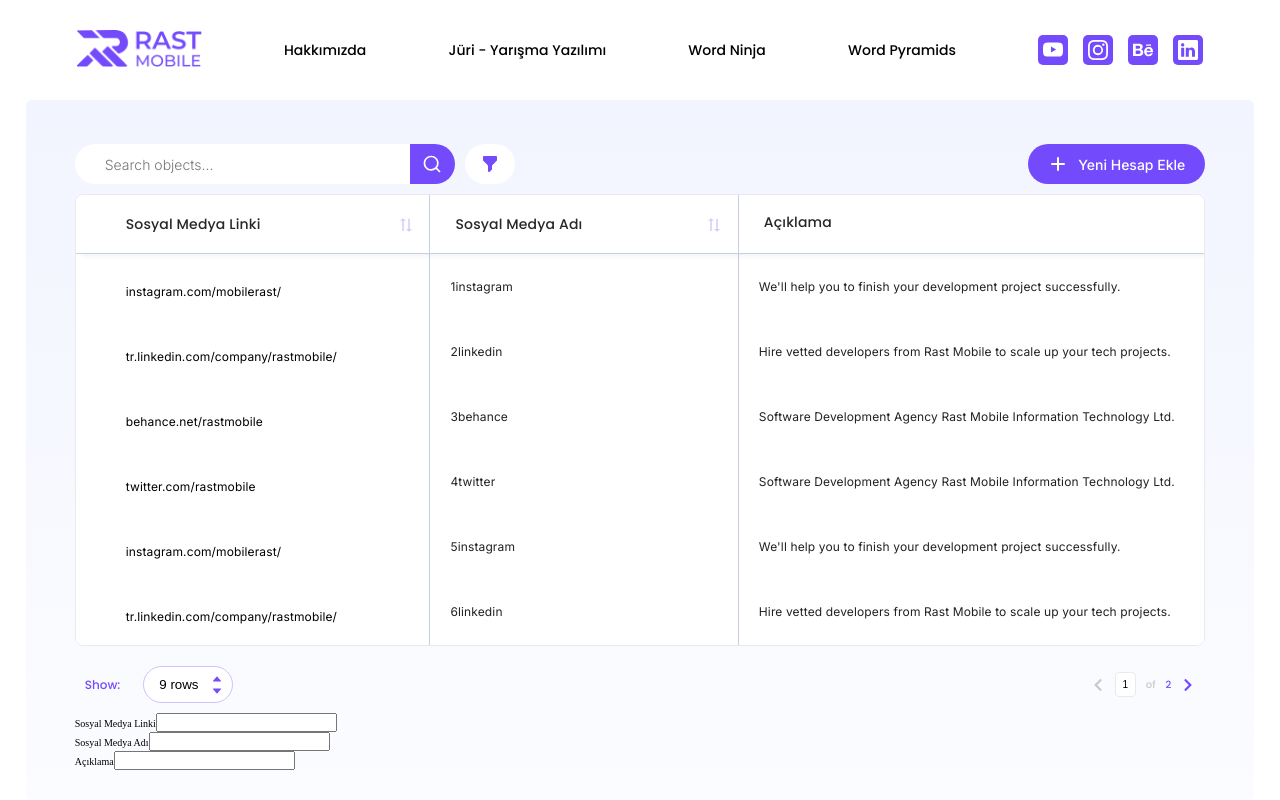
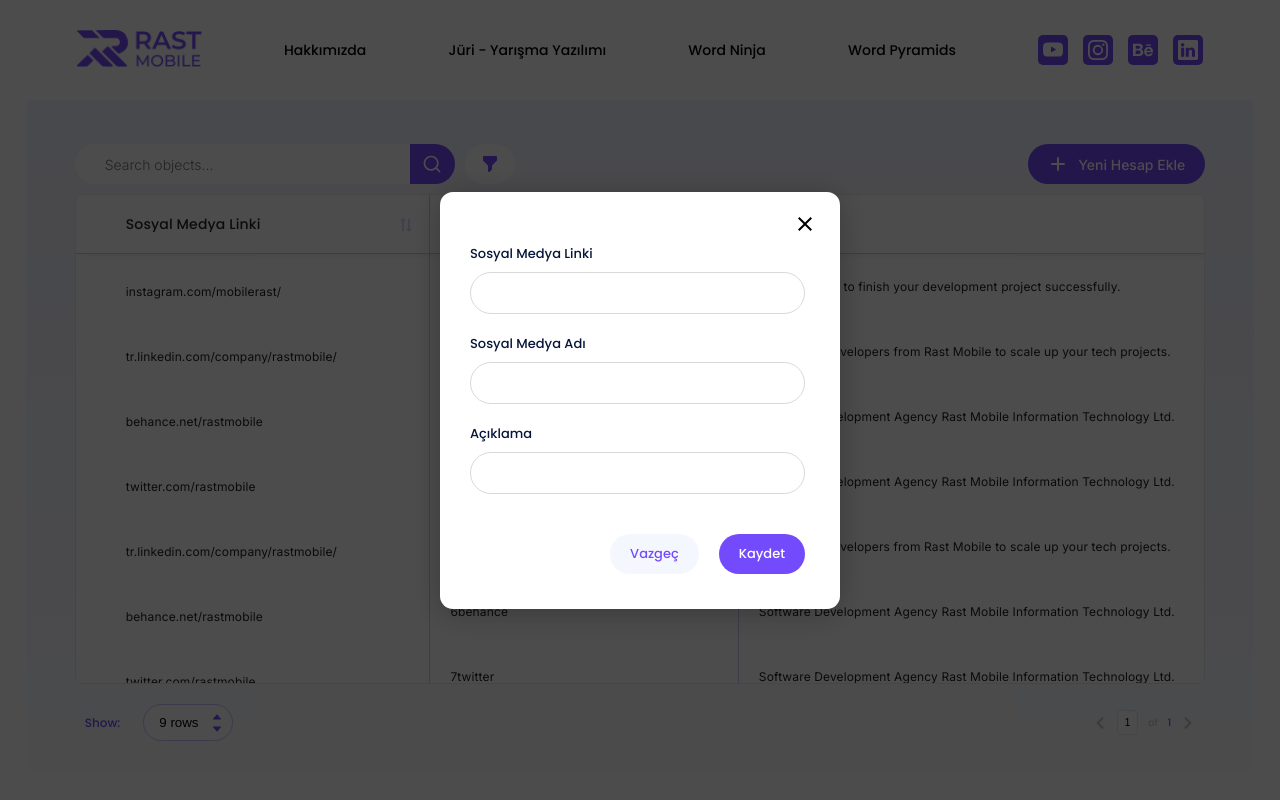
Before and after one commit to abdullah-turgut/rast-mobile, a React (Vite) app: page / in a window 1280 px wide. Both pictures are taken after a click on the button "Yeni Hesap Ekle". Built offline with nearby package versions, Linux system fonts and the light colour scheme.

Commit message:
newEntry modal finished and localstorage added

```diff
--- a/src/App.jsx
+++ b/src/App.jsx
@@ -1,5 +1,5 @@
 //Hooks
-import { useState } from 'react';
+import { useEffect, useState } from 'react';
 
 //Mock Data
 import data from './mocks/data';
@@ -13,10 +13,25 @@
 import Pagination from './components/Pagination';
 
 function App() {
-  const [gridData, setGridData] = useState(data); //initial data
-  const [filteredData, setFilteredData] = useState(data); //data filtered on changes in search input
+  const [rawData, setRawData] = useState([]);
+  const [gridData, setGridData] = useState([]); //grid data displayed per page
+  const [filteredData, setFilteredData] = useState([]); //data filtered on changes in search input
+  const [updateData, setUpdateData] = useState(0); //to control data update after new entry
   const [rows, setRows] = useState(9); //number of rows to show per page
   const [pages, setPages] = useState(1); //current page
+
+  useEffect(() => {
+    const localData = JSON.parse(localStorage.getItem('localData'));
+    if (localData) {
+      setRawData(localData);
+      setGridData(localData);
+      setFilteredData(localData);
+    } else {
+      setRawData(data);
+      setGridData(data);
+      setFilteredData(data);
+    }
+  }, [updateData]);
 
   return (
     <>
@@ -35,15 +50,17 @@
         </div>
         <DataGrid gridData={gridData} />
         <Pagination
-          data={data}
+          gridData={gridData}
           filteredData={filteredData}
           setGridData={setGridData}
           rows={rows}
+          rawData={rawData}
           setRows={setRows}
           pages={pages}
           setPages={setPages}
+          updateData={updateData}
         />
-        <NewEntryModal />
+        <NewEntryModal setRawData={setRawData} setUpdateData={setUpdateData} />
       </main>
     </>
   );
--- a/src/components/NewEntry.jsx
+++ b/src/components/NewEntry.jsx
@@ -1,8 +1,12 @@
 import { HiPlus } from 'react-icons/hi';
 
 export default function NewEntry() {
+  //function to open modal form
+  function openModal() {
+    document.getElementById('modal').style.display = 'flex';
+  }
   return (
-    <button className="add-btn">
+    <button className="add-btn" onClick={openModal}>
       <HiPlus size={20} />
       <p>Yeni Hesap Ekle</p>
     </button>
--- a/src/components/NewEntryModal.jsx
+++ b/src/components/NewEntryModal.jsx
@@ -1,28 +1,55 @@
+//Hooks
 import { useForm } from 'react-hook-form';
-export default function NewEntryModal() {
+//Icons
+import { MdClose } from 'react-icons/md';
+export default function NewEntryModal({ setRawData, setUpdateData }) {
   const {
     register,
     handleSubmit,
     formState: { errors },
+    reset,
   } = useForm();
 
   const onSubmit = (data) => {
-    console.log(data);
+    //get data from local storage
+    const localData = JSON.parse(localStorage.getItem('localData'));
+
+    if (localData !== null) {
+      //check if data exist, otherwise create new key
+
+      localStorage.setItem('localData', JSON.stringify([...localData, data]));
+    } else {
+      localStorage.setItem('localData', JSON.stringify([data]));
+    }
+
+    //to reset form inputs after save
+    reset();
+    //to close form after save
+    document.getElementById('modal').style.display = 'none';
+
+    //to update rawData after new entry
+    setRawData(JSON.parse(localStorage.getItem('localData')));
+    setUpdateData((preval) => preval + 1);
   };
+
+  //function to close modal form
+  function closeModal(e) {
+    e.preventDefault();
+    document.getElementById('modal').style.display = 'none';
+    reset();
+  }
+
   return (
-    <div className="modal">
-      <div className="modal-overlay"></div>
+    <div className="modal" id="modal">
       <form onSubmit={handleSubmit(onSubmit)} className="modal-form">
+        <MdClose size={24} className="modal-close-btn" onClick={closeModal} />
+        <div className="form-container">
           <div className="form-inputs">
             <label>Sosyal Medya Linki</label>
             <input
               type="text"
               {...register('link', {
                 required: 'Soyal Medya Linki alanı boş bırakılamaz',
-              pattern: {
-                value: /^(https:\/\/)/i,
-                message: 'Link "https://" ile başlamalıdır',
-              },
               })}
             />
             {errors.link && <p>{errors.link.message}</p>}
@@ -47,6 +74,15 @@
             />
             {errors.description && <p>{errors.description.message}</p>}
           </div>
+        </div>
+        <div className="form-btn-groups">
+          <button className="decline-btn" onClick={(e) => closeModal(e)}>
+            Vazgeç
+          </button>
+          <button className="save-btn" type="submit">
+            Kaydet
+          </button>
+        </div>
       </form>
     </div>
   );
--- a/src/components/Pagination.jsx
+++ b/src/components/Pagination.jsx
@@ -9,9 +9,10 @@
   setRows,
   pages,
   setPages,
-  data,
+  rawData,
   filteredData,
   setGridData,
+  updateData,
 }) {
   useEffect(() => {
     setPages(1);
@@ -20,14 +21,14 @@
   }, [rows]);
 
   useEffect(() => {
-    updateData();
+    updateGridData();
     // eslint-disable-next-line react-hooks/exhaustive-deps
-  }, [rows, pages]);
+  }, [rows, pages, updateData]);
 
-  function updateData() {
+  function updateGridData() {
     const startIndex = (pages - 1) * rows;
     const endIndex = startIndex + rows;
-    const currentPageData = data.slice(startIndex, endIndex);
+    const currentPageData = rawData.slice(startIndex, endIndex);
     setGridData(currentPageData);
   }
 
@@ -43,15 +44,13 @@
   }
 
   function handleNextPage() {
-    if (pages < Math.ceil(data.length / rows)) {
+    if (pages < Math.ceil(rawData.length / rows)) {
       setPages((preVal) => preVal + 1);
-      setGridData([...filteredData.filter((entry, i) => i < 5)]);
     }
   }
   function handlePreviousPage() {
     if (pages > 1) {
       setPages((preVal) => preVal - 1);
-      setGridData([...filteredData.filter((entry, i) => i < 5)]);
     }
   }
 
--- a/src/index.css
+++ b/src/index.css
@@ -464,6 +464,106 @@
   transform: scale(1.2);
 }
 
+/* FORM MODAL */
+.modal {
+  position: fixed;
+  top: 0;
+  left: 0;
+  z-index: 100;
+
+  display: none;
+  justify-content: center;
+  align-items: center;
+
+  width: 100%;
+  height: 100vh;
+
+  background-color: rgba(0, 0, 0, 0.7);
+}
+
+.modal-form {
+  display: flex;
+  flex-direction: column;
+  align-items: end;
+  width: 90%;
+  max-width: 50rem;
+  padding: 2rem 3.5rem 3.5rem 3rem;
+  border-radius: 1.3rem;
+
+  background-color: white;
+  filter: drop-shadow(0px 4px 16px rgba(0, 0, 0, 0.25));
+}
+
+.modal-close-btn {
+  transform: translateX(50%);
+  cursor: pointer;
+  margin-bottom: 0.8rem;
+}
+
+.form-container {
+  display: flex;
+  flex-direction: column;
+  row-gap: 2rem;
+  width: 100%;
+}
+
+.form-inputs {
+  display: flex;
+  flex-direction: column;
+  row-gap: 0.8rem;
+}
+
+.form-inputs label {
+  font-family: 'Poppins', sans-serif;
+  font-size: 1.3rem;
+  font-weight: 500;
+  line-height: 2rem;
+  color: #06163a;
+}
+
+.form-inputs input {
+  height: 4rem;
+  padding: 2rem;
+  border: 1px solid #d9d9d9;
+  border-radius: 3.8rem;
+}
+
+.form-inputs p {
+  font-family: 'Poppins', sans-serif;
+  font-size: 1.2rem;
+}
+
+.form-btn-groups {
+  display: flex;
+  column-gap: 2rem;
+  margin-top: 4rem;
+}
+
+.form-btn-groups button {
+  padding: 1rem 2rem;
+  border: none;
+  border-radius: 3.4rem;
+
+  font-family: 'Poppins', sans-serif;
+  font-size: 1.3rem;
+  font-weight: 500;
+  line-height: 2rem;
+}
+
+.form-btn-groups button:hover {
+  filter: brightness(0.8);
+}
+
+.decline-btn {
+  background-color: #f5f7ff;
+  color: #744bfc;
+}
+
+.save-btn {
+  background-color: #744bfc;
+  color: white;
+}
+
 /* MEDIA QUERIES */
 
 /* laptops/desktops */
@@ -537,4 +637,9 @@
   .MuiTableRow-root td:nth-child(1) {
     padding: 3rem 2rem 2rem 5rem;
   }
+
+  .modal-form {
+    width: 30%;
+    min-width: 40rem;
+  }
 }
--- a/src/mocks/data.jsx
+++ b/src/mocks/data.jsx
@@ -1,65 +1,48 @@
 const data = [
   {
-    link: (
-      <a href="https://instagram.com/mobilerast/">instagram.com/mobilerast/</a>
-    ),
+    link: 'instagram.com/mobilerast/',
     name: '1instagram',
     description: `We'll help you to finish your development project successfully.`,
   },
   {
-    link: (
-      <a href="https://tr.linkedin.com/company/rastmobile">
-        tr.linkedin.com/company/rastmobile/
-      </a>
-    ),
+    link: 'tr.linkedin.com/company/rastmobile/',
     name: '2linkedin',
     description: `Hire vetted developers from Rast Mobile to scale up your tech projects.`,
   },
   {
-    link: <a href="https://behance.net/rastmobile">behance.net/rastmobile</a>,
+    link: 'behance.net/rastmobile',
     name: '3behance',
     description: `Software Development Agency Rast Mobile Information Technology Ltd.`,
   },
   {
-    link: <a href="https://twitter.com/rastmobile">twitter.com/rastmobile</a>,
+    link: 'twitter.com/rastmobile',
     name: '4twitter',
     description: `Software Development Agency Rast Mobile Information Technology Ltd.`,
   },
   {
-    link: (
-      <a href="https://instagram.com/mobilerast/">instagram.com/mobilerast/</a>
-    ),
-    name: '5instagram',
-    description: `We'll help you to finish your development project successfully.`,
-  },
-  {
-    link: (
-      <a href="https://tr.linkedin.com/company/rastmobile">
-        tr.linkedin.com/company/rastmobile/
-      </a>
-    ),
-    name: '6linkedin',
+    link: 'tr.linkedin.com/company/rastmobile/',
+    name: '5linkedin',
     description: `Hire vetted developers from Rast Mobile to scale up your tech projects.`,
   },
   {
-    link: <a href="https://behance.net/rastmobile">behance.net/rastmobile</a>,
-    name: '7behance',
+    link: 'behance.net/rastmobile',
+    name: '6behance',
     description: `Software Development Agency Rast Mobile Information Technology Ltd.`,
   },
   {
-    link: <a href="https://twitter.com/rastmobile">twitter.com/rastmobile</a>,
-    name: '8twitter',
+    link: 'twitter.com/rastmobile',
+    name: '7twitter',
     description: `Software Development Agency Rast Mobile Information Technology Ltd.`,
   },
   {
-    link: <a href="https://twitter.com/rastmobile">twitter.com/rastmobile</a>,
-    name: '9twitter',
-    description: `Software Development Agency Rast Mobile Information Technology Ltd.`,
+    link: 'tr.linkedin.com/company/rastmobile/',
+    name: '8linkedin',
+    description: `Hire vetted developers from Rast Mobile to scale up your tech projects.`,
   },
   {
-    link: <a href="https://twitter.com/rastmobile">twitter.com/rastmobile</a>,
-    name: '10twitter',
-    description: `Software Development Agency Rast Mobile Information Technology Ltd.`,
+    link: 'tr.linkedin.com/company/rastmobile/',
+    name: '9linkedin',
+    description: `Hire vetted developers from Rast Mobile to scale up your tech projects.`,
   },
 ];
 
```
Lines whose indentation alone changed are shown as unchanged.
